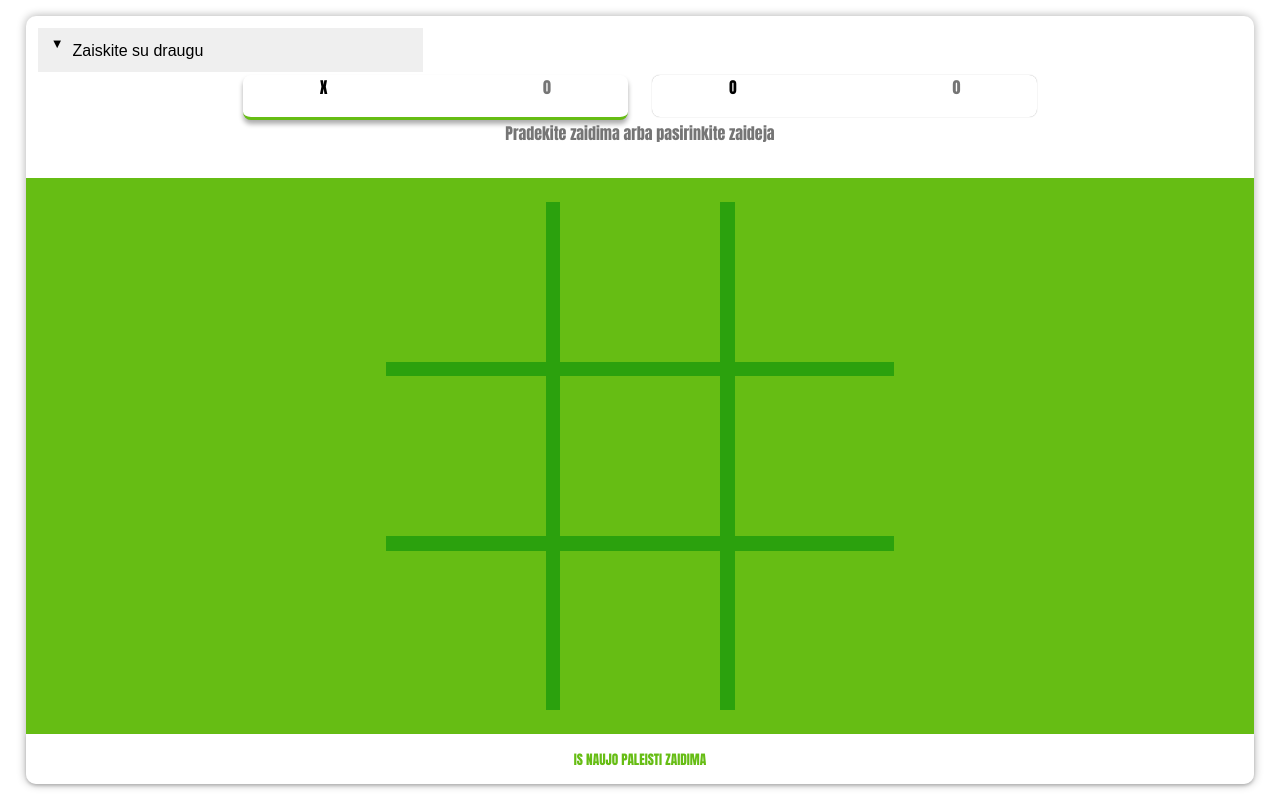
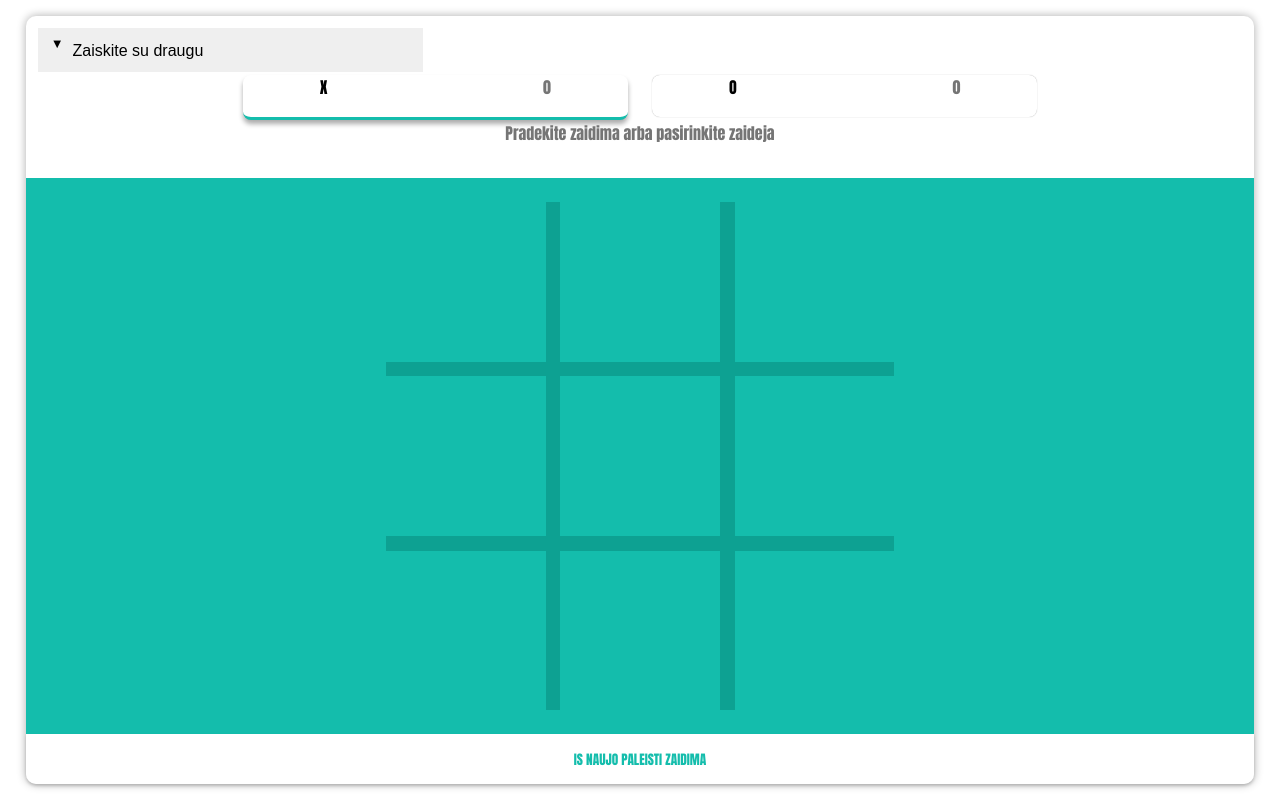
Before and after one commit to julys321/tic-tac-toe, a website with bundled scripts: page src/index.html in a window 1280 px wide. Built offline with nearby package versions, Linux system fonts and the light colour scheme.

Commit message:
Revert "will it fail?"
This reverts commit d3d8058daef058586dbc39606bb5be760d71fbd0.

```diff
--- a/src/index.css
+++ b/src/index.css
@@ -1,7 +1,7 @@
 :root {
-    --light-green: hsl(241, 81%, 61%);
-    --dark-green: rgb(43, 161, 13);
-    --main-green: rgb(102, 189, 20);
+    --light-green: hsl(174, 81%, 61%);
+    --dark-green: #0DA192;
+    --main-green: #14BDAC;
     --x-color: #545454;
     --o-color: #F2EBD3;
     --grey-text: #757575;
```
